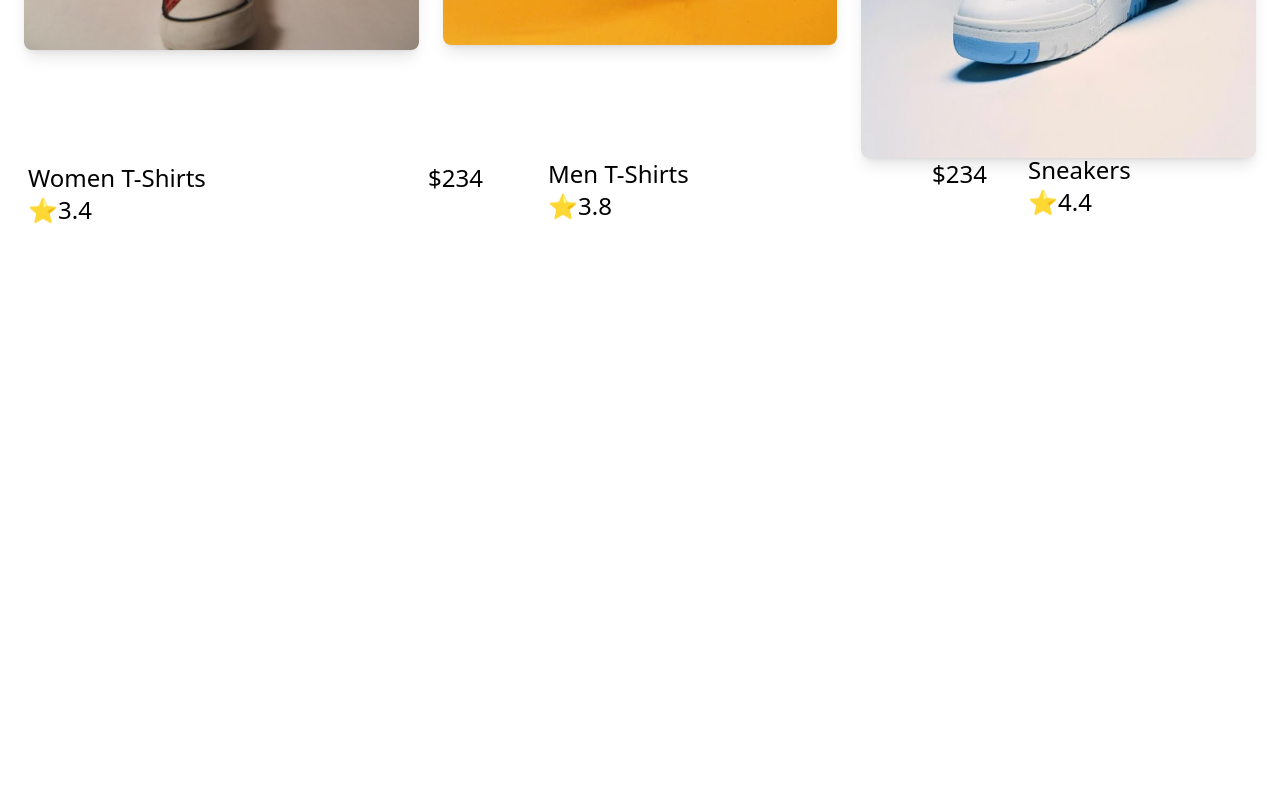
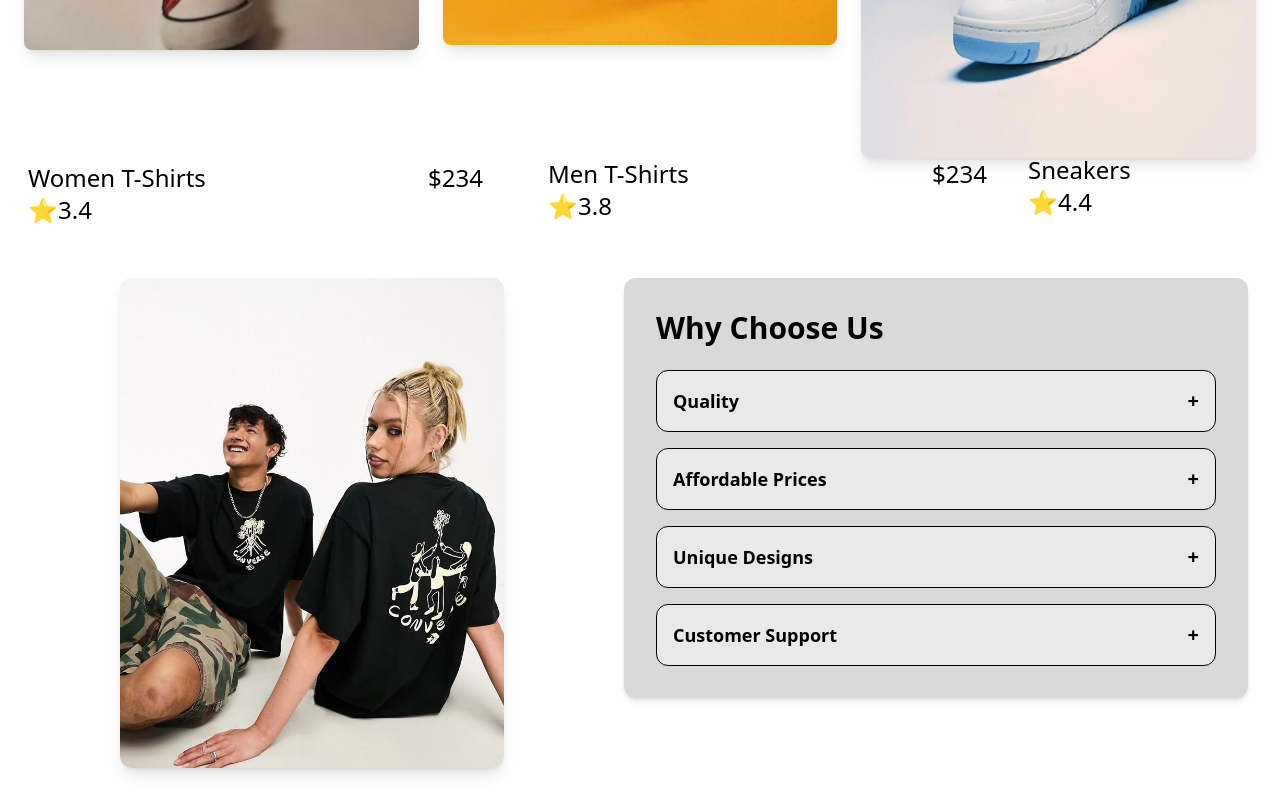
Before and after one commit to tusharui/Meher, a React (Vite) app: page / in a window 1280 px wide. Shown: the part 2035-2835 px from the top of the page. Before the commit the page ends 2261 px from the top, so only its background shows below. Built offline with nearby package versions, Linux system fonts and the light colour scheme; the HTML template or start-up script is replaced by a standard one.

Commit message:
added why choose us

```diff
--- a/src/App.jsx
+++ b/src/App.jsx
@@ -5,6 +5,7 @@ import Headerimg from './components/headerimg.jsx';
 import Headerbtn from './components/Headerbtn.jsx';
 import Headercard from './components/Headercard.jsx';
 import Topsellingbtn from './components/Topselling/Topsellingbtn.jsx';
+import Chooseus from './Whychooseus/choose.jsx';
 
 function App() {
   return (
@@ -15,6 +16,7 @@ function App() {
       <Headerbtn/>
       <Headercard/>
       <Topsellingbtn/>
+      <Chooseus/>
     </div>
   );
 }
--- /dev/null
+++ b/src/Whychooseus/choose.jsx
@@ -0,0 +1,71 @@
+import React, { useState } from "react";
+import twotshirts from "../assets/twotshirt.jpeg";
+
+function Chooseus() {
+  const [openIndex, setOpenIndex] = useState(null);
+
+  const reasons = [
+    {
+      title: "Quality",
+      description: "We provide only premium quality clothing with attention to detail."
+    },
+    {
+      title: "Affordable Prices",
+      description: "Our prices are fair and affordable without compromising on quality."
+    },
+    {
+      title: "Unique Designs",
+      description: "Every piece is crafted with creativity and uniqueness to match your style."
+    },
+    {
+      title: "Customer Support",
+      description: "We offer 24/7 customer support to assist you anytime."
+    },
+  ];
+
+  const toggleReason = (index) => {
+    setOpenIndex(openIndex === index ? null : index);
+  };
+
+  return (
+    <div className="flex flex-col md:flex-row items-start justify-center gap-8 p-8 mt-15">
+      {/* Left - Image */}
+      <div className="flex-1 flex justify-center">
+        <img
+          src={twotshirts}
+          alt="Two T-Shirts"
+          className="rounded-xl shadow-lg max-w-sm"
+        />
+      </div>
+
+      {/* Right - Card */}
+      <div className="flex-1 bg-[#D9D9D9] rounded-xl p-8 shadow-md">
+        {/* Heading */}
+        <h2 className="text-3xl font-bold text-black mb-6">Why Choose Us</h2>
+
+        {/* Reasons */}
+        <div className="space-y-4">
+          {reasons.map((reason, index) => (
+            <div
+              key={index}
+              className="border border-black rounded-xl p-4 bg-white/40 cursor-pointer transition hover:shadow-lg"
+              onClick={() => toggleReason(index)}
+            >
+              <div className="flex justify-between items-center">
+                <h3 className="text-lg font-semibold text-black">{reason.title}</h3>
+                <span className="text-xl font-bold text-black">
+                  {openIndex === index ? "-" : "+"}
+                </span>
+              </div>
+              {openIndex === index && (
+                <p className="mt-2 text-black">{reason.description}</p>
+              )}
+            </div>
+          ))}
+        </div>
+      </div>
+    </div>
+  );
+}
+
+export default Chooseus;
```
